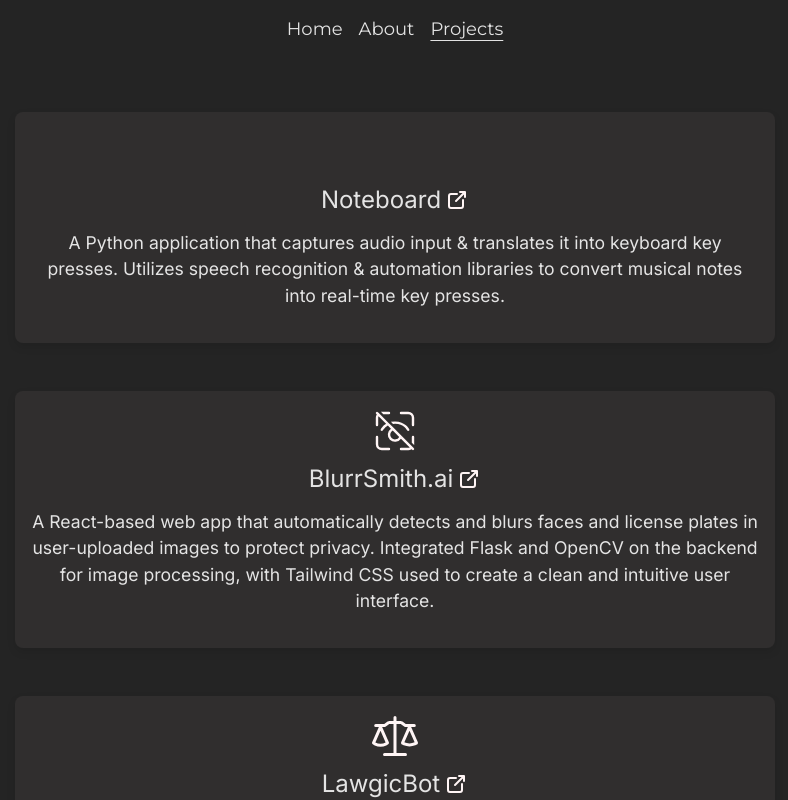
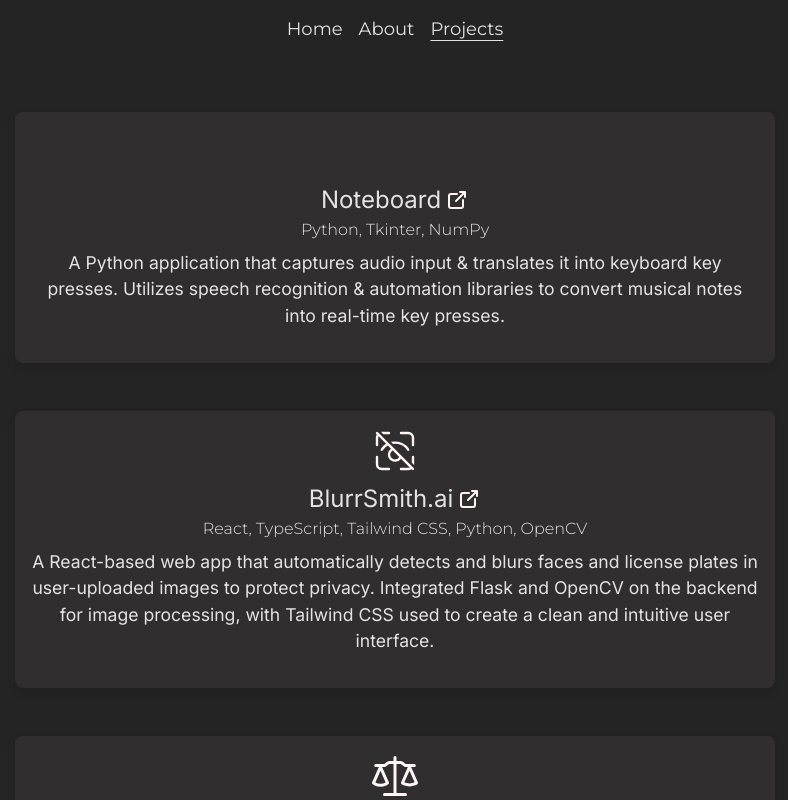
Before and after one commit to jaksec/personalwebsite, a React (Vite) app: page / in a window 1280 px wide. Both pictures are taken after a click on the element "Projects". Shown: the top 800 px of the page, without its empty margins (245-1033 px from the left). Built offline with nearby package versions, Linux system fonts and the light colour scheme.

Commit message:
Project tech tags included & resume updated for date error

```diff
--- a/src/App.css
+++ b/src/App.css
@@ -134,11 +134,19 @@
 
 .project-title {
   font-size: 1.5rem;
-  margin-bottom: 0.5em;
   top: 1.5rem;
   display: flex;
   align-items: center; /* vertically center text + image */
   gap: 0.25rem; /* space between text and image */
+}
+
+.project-tags {
+  display: flex;
+  justify-content: center;
+  margin-bottom: 0.5em;
+  font-weight: 300;
+  font-family: "Montserrat", sans-serif;
+
 }
 
 .project-title a {
--- a/src/App.tsx
+++ b/src/App.tsx
@@ -99,6 +99,7 @@
                   <img className="selected-tab" src="/symbol-icons/link.svg" />
                   </a>
                 </div>
+                <div className="project-tags">Python, Tkinter, NumPy</div>
                 <div className="project-description">
                 A Python application that captures audio input & translates it into keyboard key presses. Utilizes speech recognition & automation libraries
                 to convert musical notes into real-time key presses.
@@ -114,6 +115,7 @@
                   <img className="selected-tab" src="/symbol-icons/link.svg" />
                   </a>
                 </div>
+                <div className="project-tags">React, TypeScript, Tailwind CSS, Python, OpenCV</div>
                 <div className="project-description">
                 A React-based web app that automatically detects and blurs faces and license plates in user-uploaded images to protect privacy.
                 Integrated Flask and OpenCV on the backend for image processing, with Tailwind CSS used to create a clean and intuitive user interface.
@@ -129,6 +131,7 @@
                   <img className="selected-tab" src="/symbol-icons/link.svg" />
                   </a>
                 </div>
+                <div className="project-tags">React, TypeScript, Python, Azure</div>
                 <div className="project-description">
                 An AI chatbot that provides real-time legal guidance through a user-friendly React interface. Powered by a GPT-based model via the OpenAI API,
                 it delivers contextually accurate responses. The backend, developed with Flask and Python, connects to an Azure-hosted SQL database to retrieve relevant legal information efficiently.
```
Also changed, not shown: 1 other file (tests, documents, lock files or other folders).
